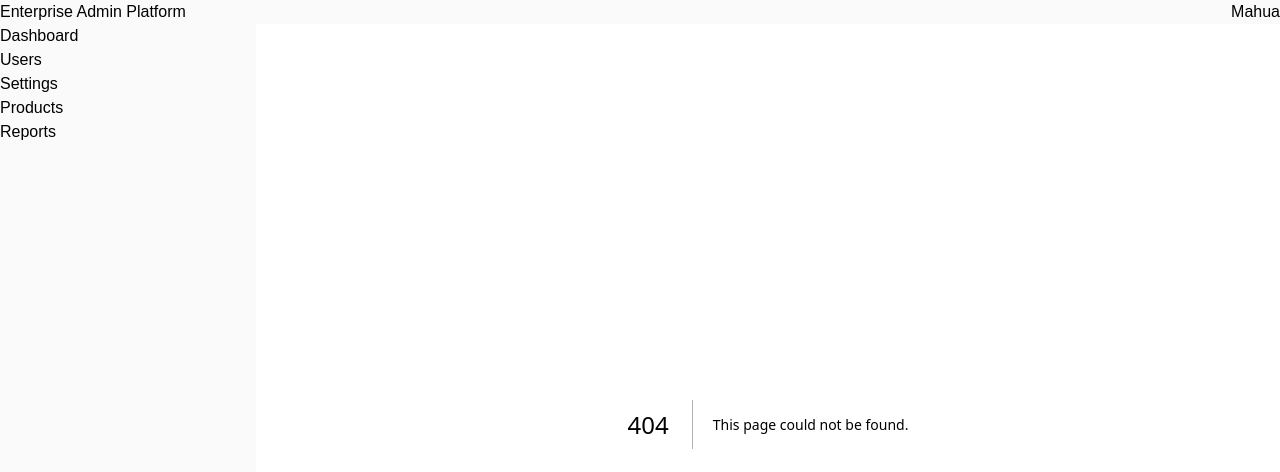
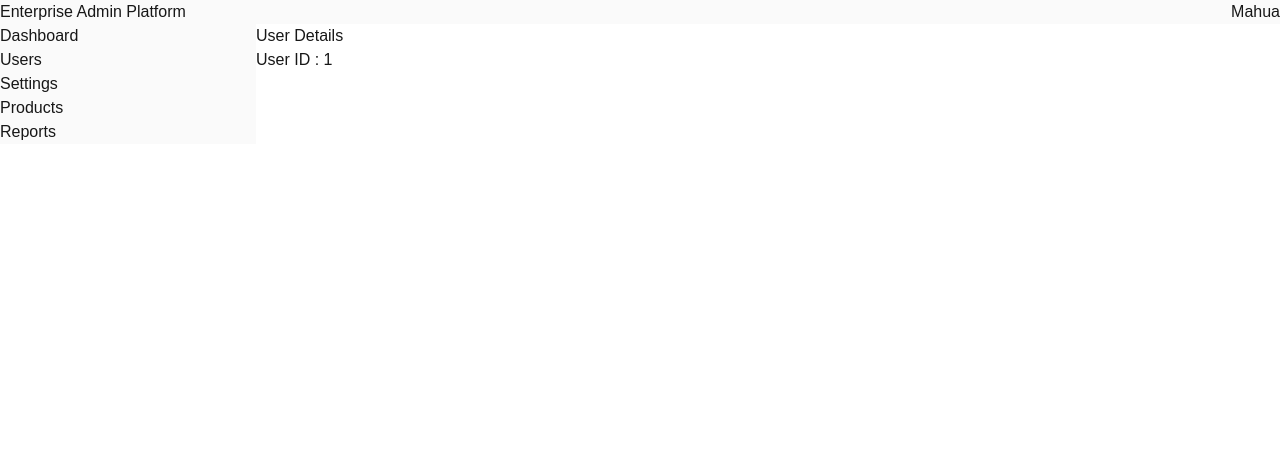
Before and after one commit to mahuachanda/enterprise-admin-platform-nextjs, a Next.js app: page /users/1 in a window 1280 px wide. Before the commit this address had no page. Shown: the top 472 px of the page. Built offline with nearby package versions, Linux system fonts and the light colour scheme.

Commit message:
add dynamic user detail route

```diff
--- /dev/null
+++ b/src/app/users/[id]/page.tsx
@@ -0,0 +1,16 @@
+
+type UserPageProps = {
+    params:{
+        id:string
+    }
+}
+
+export default function UserPage({params}: UserPageProps) {
+    const {id} = params;
+  return (
+    <div>
+      <h1>User Details</h1>
+      <p>User ID : {id}</p>
+    </div>
+  );
+}
```
